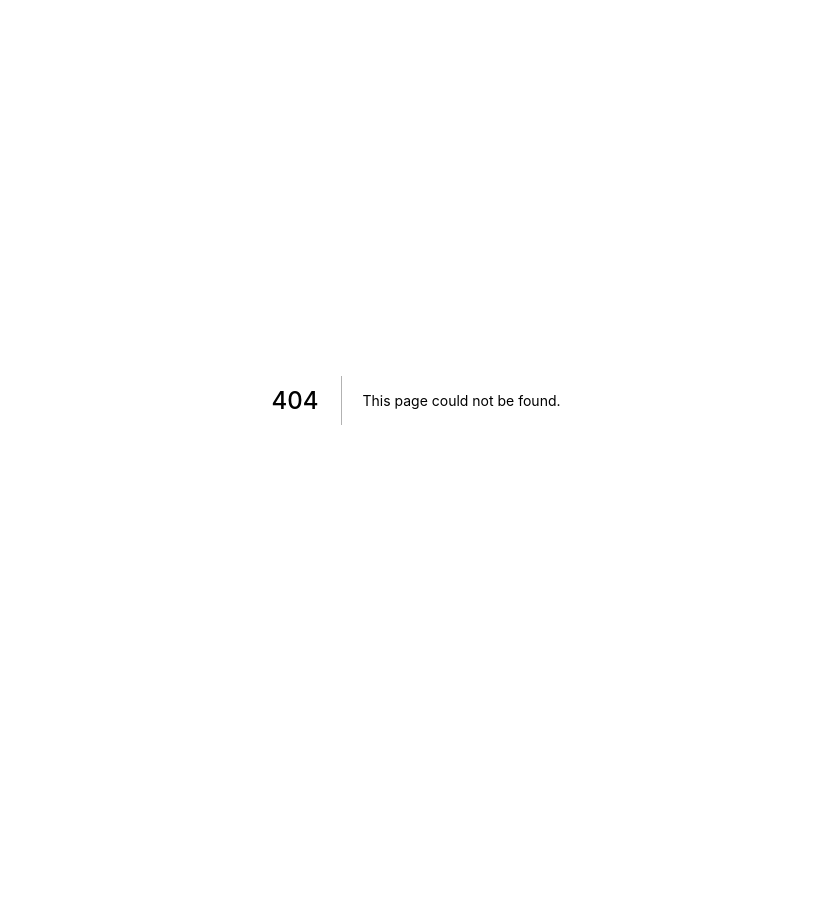
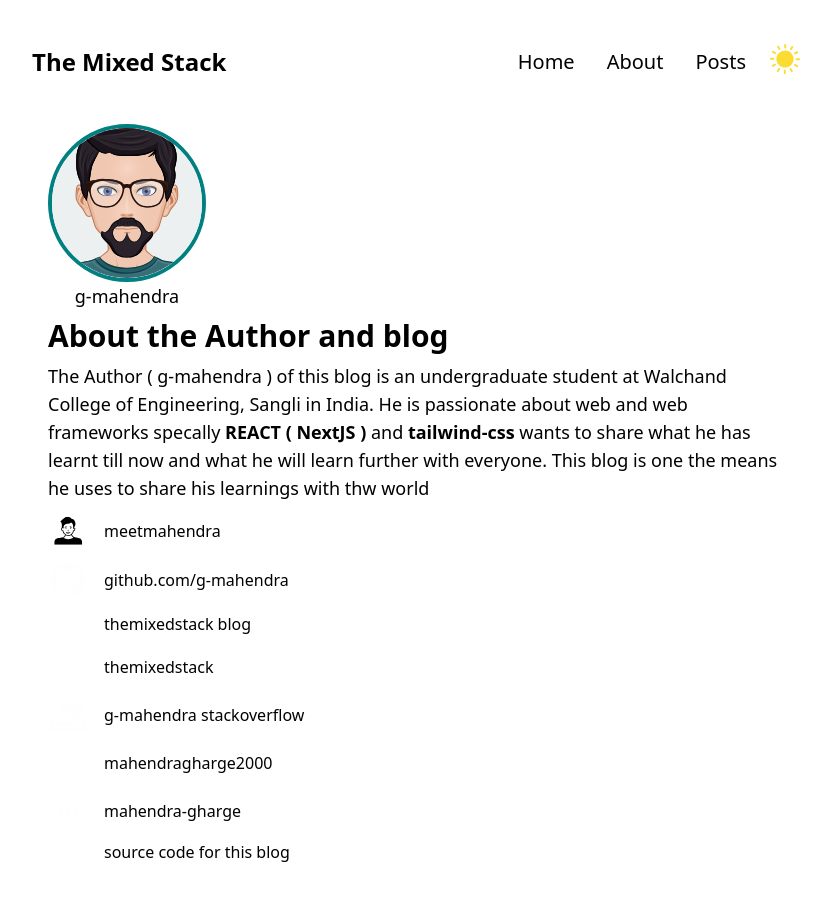
Before and after one commit to g-mahendra/themixedstack, a Next.js app: page /about in a window 1280 px wide. Before the commit this address had no page. Shown: the top 900 px of the page, without its empty margins (224-1055 px from the left). Before the commit the page ends 800 px from the top, so only its background shows below. Built offline with nearby package versions, Linux system fonts and the light colour scheme; what @tailwindcss/typography would draw is missing.

Commit message:
added about and allposts pages and menu

```diff
--- a/components/BlogNavigation.jsx
+++ b/components/BlogNavigation.jsx
@@ -2,11 +2,13 @@ import Link from "next/link";
 
 const BlogNavigation = ({ name, to }) => {
   return (
-    <Link href={to}>
-      <p className="p-2 bg-gray-700 border-l-4 border-r-4 border-teal rounded-r-full w-max">
-        {name}
-      </p>
-    </Link>
+    <div className="cursor-pointer">
+      <Link href={to}>
+        <p className="p-2 bg-gray-700 border-l-4 border-r-4 border-teal rounded-r-full w-max">
+          {name}
+        </p>
+      </Link>
+    </div>
   );
 };
 
--- a/components/Navbar.jsx
+++ b/components/Navbar.jsx
@@ -2,19 +2,23 @@ import Link from "next/link";
 import Image from "next/image";
 import { useTheme } from "next-themes";
 import { useRouter } from "next/router";
+import { useState } from "react";
 
 const Navbar = () => {
   const { theme, setTheme } = useTheme();
+  const [open, setOpen] = useState(false);
   const { pathname } = useRouter();
   return (
+    <>
       <nav
-      className={`flex flex-row items-center md:w-3/5 m-auto py-10 ${pathname === "/" ? "justify-center" : "justify-between"
+        className={`md:flex hidden flex-row items-center md:w-3/5 m-auto py-10 ${
+          pathname === "/" ? "justify-center" : "justify-between"
         }`}
       >
         {pathname !== "/" ? (
           <h2 className="text-2xl font-bold">The Mixed Stack</h2>
         ) : null}
-      <ul className="flex flex-row w-1/3 items-center justify-between">
+        <ul className="flex flex-row space-x-4 items-center justify-between">
           <li>
             <Link href="/">
               <a>
@@ -34,7 +38,7 @@ const Navbar = () => {
             </Link>
           </li>
           <li>
-          <Link href="/posts">
+            <Link href="/allposts">
               <a>
                 <h3 className="text-xl hover:bg-lightGray hover:rounded-full px-2 py-2 font-light">
                   Posts
@@ -42,18 +46,71 @@ const Navbar = () => {
               </a>
             </Link>
           </li>
-        <li className="border-2 border-teal dark:border-teal flex flex-col items-center justify-center rounded-full p-2 cursor-pointer">
+          <li className="cursor-pointer">
             <Image
               onClick={() =>
                 theme === "light" ? setTheme("dark") : setTheme("light")
               }
-            src={`${theme === "light" ? "/icons/moon.svg" : "/icons/sun.svg"}`}
-            height={20}
-            width={20}
+              src={`${
+                theme === "light" ? "/icons/moon.svg" : "/icons/sun.svg"
+              }`}
+              height={30}
+              width={30}
             />
           </li>
         </ul>
       </nav>
+      <nav className="flex md:hidden flex-row items-center justify-between px-4 m-auto mb-5 py-4 z-10">
+        <div>
+          <h2 className="text-black dark:text-white text-xl">
+            The Mixed Stack
+          </h2>
+        </div>
+        <ul className="flex flex-row items-center space-x-2">
+          <div className="border-2 border-teal dark:border-teal flex flex-col items-center justify-center rounded-full p-2 cursor-pointer">
+            <Image
+              onClick={() =>
+                theme === "light" ? setTheme("dark") : setTheme("light")
+              }
+              src={`${
+                theme === "light" ? "/icons/moon.svg" : "/icons/sun.svg"
+              }`}
+              height={20}
+              width={20}
+            />
+          </div>
+          <div className="border-2 border-teal dark:border-teal flex flex-col items-center justify-center rounded-full p-2 cursor-pointer">
+            <Image
+              onClick={() => setOpen(!open)}
+              src={`${
+                theme === "light" ? "/icons/menu.svg" : "/icons/menu_white.svg"
+              }`}
+              height={20}
+              width={20}
+            />
+          </div>
+        </ul>
+        {open && (
+          <ul className="fixed bottom-0 right-0 w-screen fles flex-col items-center bg-white dark:text-white text-black dark:bg-main space-y-4 py-3 rounded-tl-xl rounded-tr-xl border-t-2 border-teal">
+            <li className="w-full flex flex-row items-center justify-center">
+              <Link href="/">
+                <a className="text-2xl">Home</a>
+              </Link>
+            </li>
+            <li className="w-full flex flex-row items-center justify-center">
+              <Link href="/about">
+                <a className="text-2xl">About</a>
+              </Link>
+            </li>
+            <li className="w-full flex flex-row items-center justify-center">
+              <Link href="/allposts">
+                <a className="text-2xl">Posts</a>
+              </Link>
+            </li>
+          </ul>
+        )}
+      </nav>
+    </>
   );
 };
 
--- /dev/null
+++ b/pages/about.js
@@ -0,0 +1,139 @@
+import React from "react";
+import Layout from "../components/Layout";
+import { useTheme } from "next-themes";
+import Image from "next/image";
+
+const About = () => {
+  const { theme } = useTheme();
+  const social = [
+    {
+      id: "0",
+      name: "meetmahendra",
+      url: "https://stackoverflow.com/users/14189964/g-mahendra",
+      icon: `${
+        theme === "light" ? "/icons/person.svg" : "/icons/person_white.svg"
+      }`,
+    },
+    {
+      id: "1",
+      name: "github.com/g-mahendra",
+      url: "https://github.com/g-mahendra",
+      icon: `${
+        theme === "light"
+          ? "/icons/github_black.svg"
+          : "/icons/github_white.png"
+      }`,
+    },
+    {
+      id: "2",
+      name: "themixedstack blog",
+      url: "/",
+      icon: `${
+        theme === "light" ? "/icons/blog.svg" : "/icons/blog_white.svg"
+      }`,
+    },
+    {
+      id: "3",
+      name: "themixedstack",
+      url: "https://www.youtube.com/channel/UCsXKBlr3hqp_KcoNZjy1_xQ",
+      icon: `${
+        theme === "light"
+          ? "/icons/youtube_black.svg"
+          : "/icons/youtube_white.svg"
+      }`,
+    },
+    {
+      id: "4",
+      name: "g-mahendra stackoverflow",
+      url: "https://stackoverflow.com/users/14189964/g-mahendra",
+      icon: `${
+        theme === "light"
+          ? "/icons/stackoverflow_black.svg"
+          : "/icons/stackoverflow_white.png"
+      }`,
+    },
+    {
+      id: "5",
+      name: "mahendragharge2000",
+      url: "mailto:mahendragharge2000@gmail.com",
+      icon: `${
+        theme === "light" ? "/icons/email_black.svg" : "/icons/email_white.svg"
+      }`,
+    },
+    {
+      id: "6",
+      name: "mahendra-gharge",
+      url: "https://www.linkedin.com/in/mahendra-gharge-14a0b4172/",
+      icon: `${
+        theme === "light"
+          ? "/icons/linkedin_black.svg"
+          : "/icons/linkedin_white.png"
+      }`,
+    },
+    {
+      id: "7",
+      name: "source code for this blog",
+      url: "https://github.com/g-mahendra/themixedstack",
+      icon: `${
+        theme === "light" ? "/icons/code_black.svg" : "/icons/code_white.svg"
+      }`,
+    },
+  ];
+  return (
+    <Layout>
+      <div className="space-y-2">
+        <div className="flex flex-col items-center w-max">
+          <div className="rounded-full border-teal border-4 w-max flex flex-col items-center">
+            <Image
+              alt="Author's picture avatar"
+              className="rounded-full"
+              src="/icons/g-mahendra.svg"
+              height={150}
+              width={150}
+            />
+          </div>
+          <p className="text-lg">g-mahendra</p>
+        </div>
+        <h1 className="md:text-3xl text-2xl font-semibold">
+          About the Author and blog
+        </h1>
+        <p className="md:text-lg">
+          The Author ( g-mahendra ) of this blog is an undergraduate student at
+          Walchand College of Engineering, Sangli in India. He is passionate
+          about web and web frameworks specally{" "}
+          <span className="font-bold">REACT ( NextJS )</span> and{" "}
+          <span className="font-bold">tailwind-css</span> wants to share what he
+          has learnt till now and what he will learn further with everyone. This
+          blog is one the means he uses to share his learnings with thw world
+        </p>
+
+        <div>
+          {social.map((item) => {
+            return (
+              <div
+                key={item.id}
+                className="flex flex-row items-center space-x-4 my-2"
+              >
+                <img
+                  alt={`${item.name} logo`}
+                  src={`${item.icon}`}
+                  height={40}
+                  width={40}
+                />
+                <a
+                  className="hover:underline hover:text-teal"
+                  target="_blank"
+                  href={`${item.url}`}
+                >
+                  {item.name}
+                </a>
+              </div>
+            );
+          })}
+        </div>
+      </div>
+    </Layout>
+  );
+};
+
+export default About;
--- /dev/null
+++ b/pages/allposts.js
@@ -0,0 +1,53 @@
+import fs from "fs";
+import matter from "gray-matter";
+import Link from "next/link";
+import path from "path";
+import Layout from "../components/Layout";
+import { postFilePaths, POSTS_PATH } from "../utils/mdxUtils";
+
+const AllPosts = ({ posts }) => {
+  return (
+    <Layout>
+      <div className="space-y-10">
+        <h4 className="text-3xl font-bold">All Posts</h4>
+        <div className="space-y-2">
+          {posts.map((post) => (
+            <div className="md:w-4/5" key={post.filePath}>
+              <Link
+                as={`/posts/${post.filePath.replace(/\.mdx?$/, "")}`}
+                href={`/posts/[slug]`}
+              >
+                <a>
+                  <h5 className="md:text-xl text-lg font-bold hover:text-teal">
+                    {post.data.title}
+                  </h5>
+                  <h6 className="md:text-lg">{post.data.description}</h6>
+                </a>
+              </Link>
+              <p className="font-extralight text-sm">
+                Posted on: {post.data.date}
+              </p>
+            </div>
+          ))}
+        </div>
+      </div>
+    </Layout>
+  );
+};
+
+export default AllPosts;
+
+export function getStaticProps() {
+  const posts = postFilePaths.map((filePath) => {
+    const source = fs.readFileSync(path.join(POSTS_PATH, filePath));
+    const { content, data } = matter(source);
+
+    return {
+      content,
+      data,
+      filePath,
+    };
+  });
+
+  return { props: { posts } };
+}
--- a/pages/posts/[slug].js
+++ b/pages/posts/[slug].js
@@ -22,7 +22,7 @@ export default function PostPage({ source, frontMatter }) {
       <div>
         <PostHeader title={frontMatter.title} date={frontMatter.date} />
       </div>
-      <article className="prose md:prose-xl dark:prose-dark md:dark:prose-xl">
+      <article className="prose md:prose-lg dark:prose-dark md:dark:prose-lg">
         <MDXRemote {...source} components={components} />
       </article>
     </Layout>
```
Also changed, not shown: public/icons/code_black.svg (added), public/icons/code_white.svg (added). Lines whose indentation alone changed are shown as unchanged.
